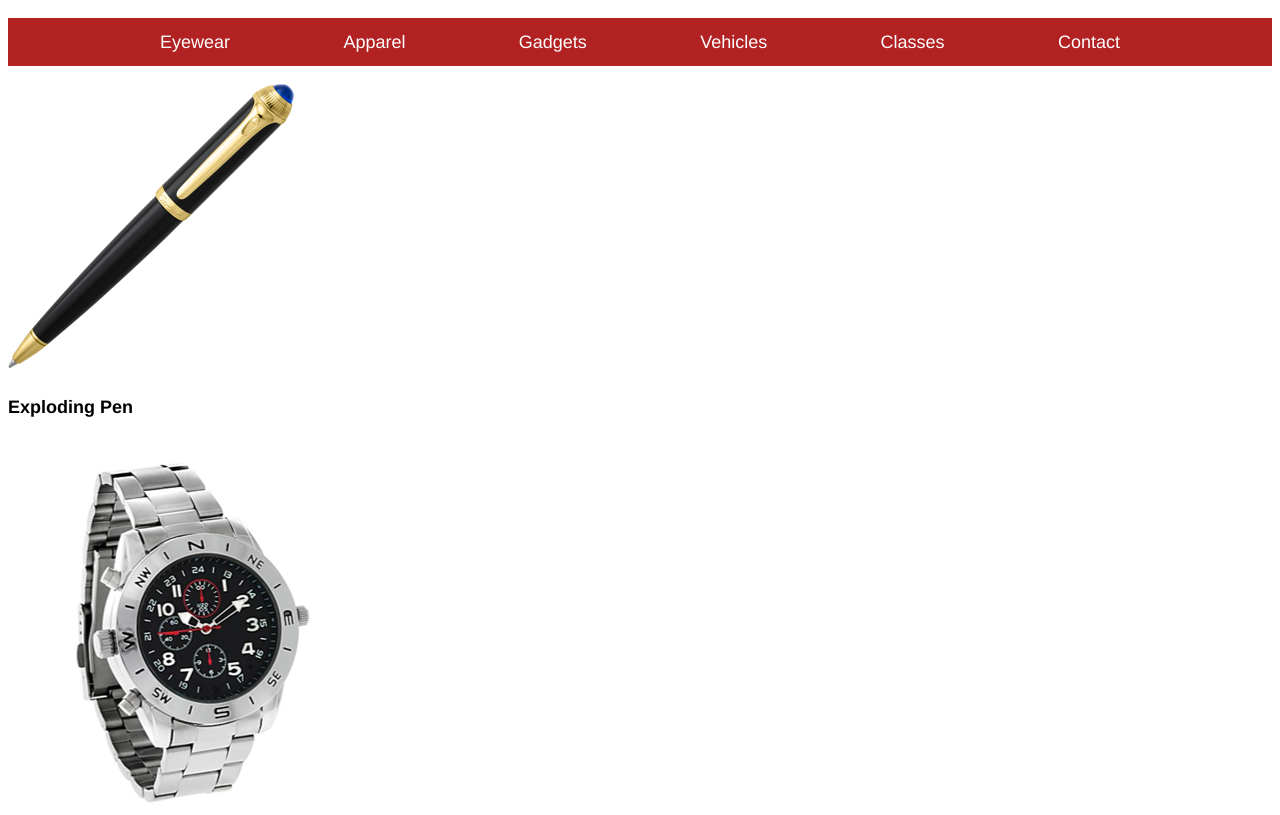
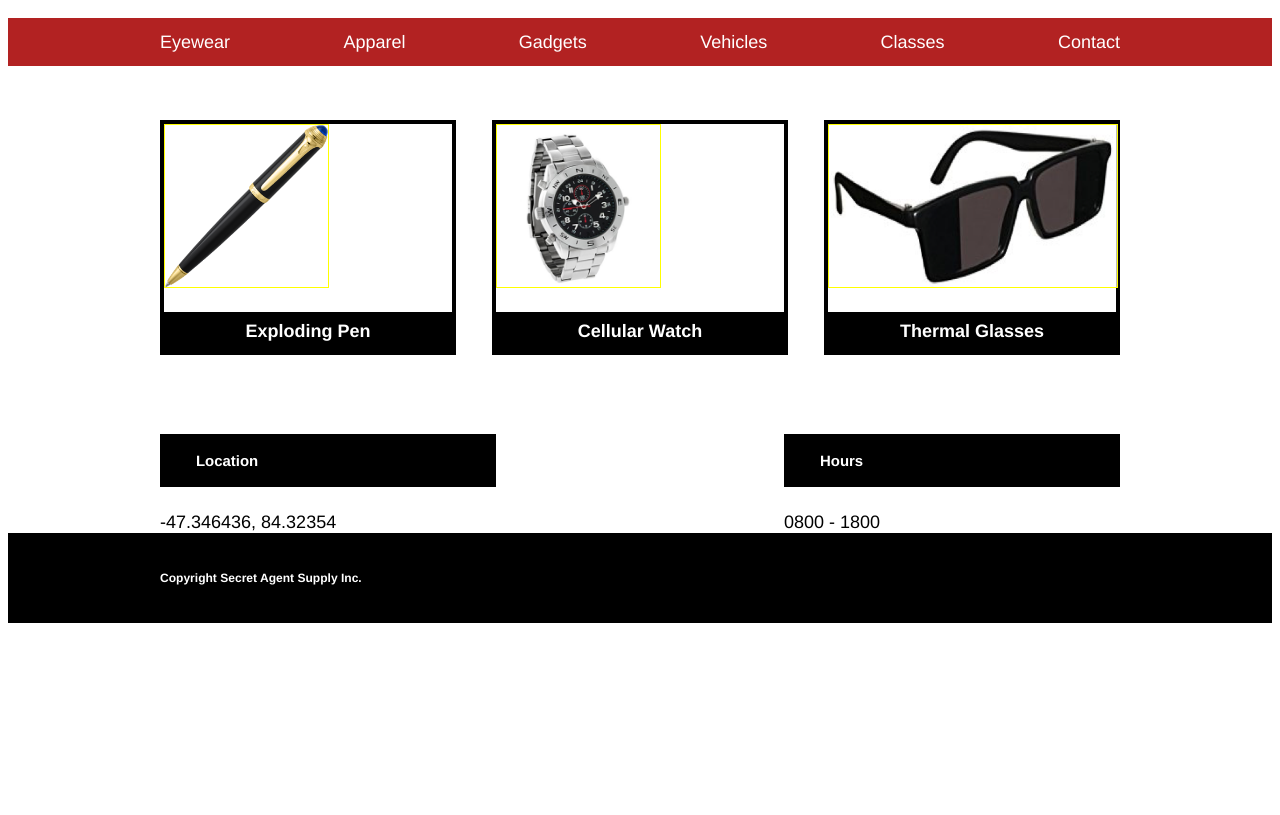
Before and after one commit to Khrystyna007/secretagent, a plain HTML site: page index.html in a window 1280 px wide. Shown: the part 523-1338 px from the top of the page. After the commit the page ends 1154 px from the top, so only its background shows below. Drawn offline with Linux system fonts and the light colour scheme.

Commit message:
added location and footer

```diff
--- a/index.html
+++ b/index.html
@@ -61,18 +61,26 @@
   </div>
 </div>
 
+  <!-- Location info-->
+  <div class="location-container">
 
+   <div class="location">
     <h5>Location</h5>
     <span>-47.346436, 84.32354</span>
+   </div>
+
+   <div class="hours">
     <h5>Hours</h5>
     <span>0800 - 1800</span>
+   </div>
 
+ </div>
   <!-- footer-->
-
+   <div class="footer-container">
     <footer>
       <h6>Copyright Secret Agent Supply Inc.</h6>
     </footer>
-
+   </div>
 
 
 
--- a/resources/style.css
+++ b/resources/style.css
@@ -79,5 +79,71 @@ nav{
 .container-nav{
   width: 960px;
   margin: auto;
+}
+/* Products */
+
+.item img{
+  height: 9rem;
+  display: block;
+  border: 1px solid yellow;
+  max-width: 100%;
+}
+
+.item{
+  width: 30%;
+  border: 4px solid black;
+  display: flex; /* ? */
+  flex-wrap: wrap; /* ? */
+  align-items: center; /* ? */
+}
+
+.product-container{
+  display: flex;
+  width: 960px;
+  margin: auto;
+  justify-content: space-between;
+  margin-top: 3rem;
+}
+h4{
+  text-align: center;
+  background-color: black;
+  color: white;
+  width: 100%;
+  padding: 0.5rem 0;
+  margin-bottom: 0;
+}
+/* Location & Hours */
+
+.location-container{
+  width: 960px;
+  margin: auto;
+  display: flex;
+  justify-content: space-between;
+  margin-top: 3rem;
+}
+.location, .hours{
+  width: 35%;
+}
+h5{
+  background-color: black;
+  color: white;
+  padding: 1rem 2rem;
+}
+
+/* Footer */
+
+footer{
+  width: 960px;
+  margin: auto;
+}
+
+.footer-container{
+  width: 100%;
+  background-color: black;
+  height: 5rem;
+  display: flex;
 
 }
+h6{
+  color: white;
+}
```
